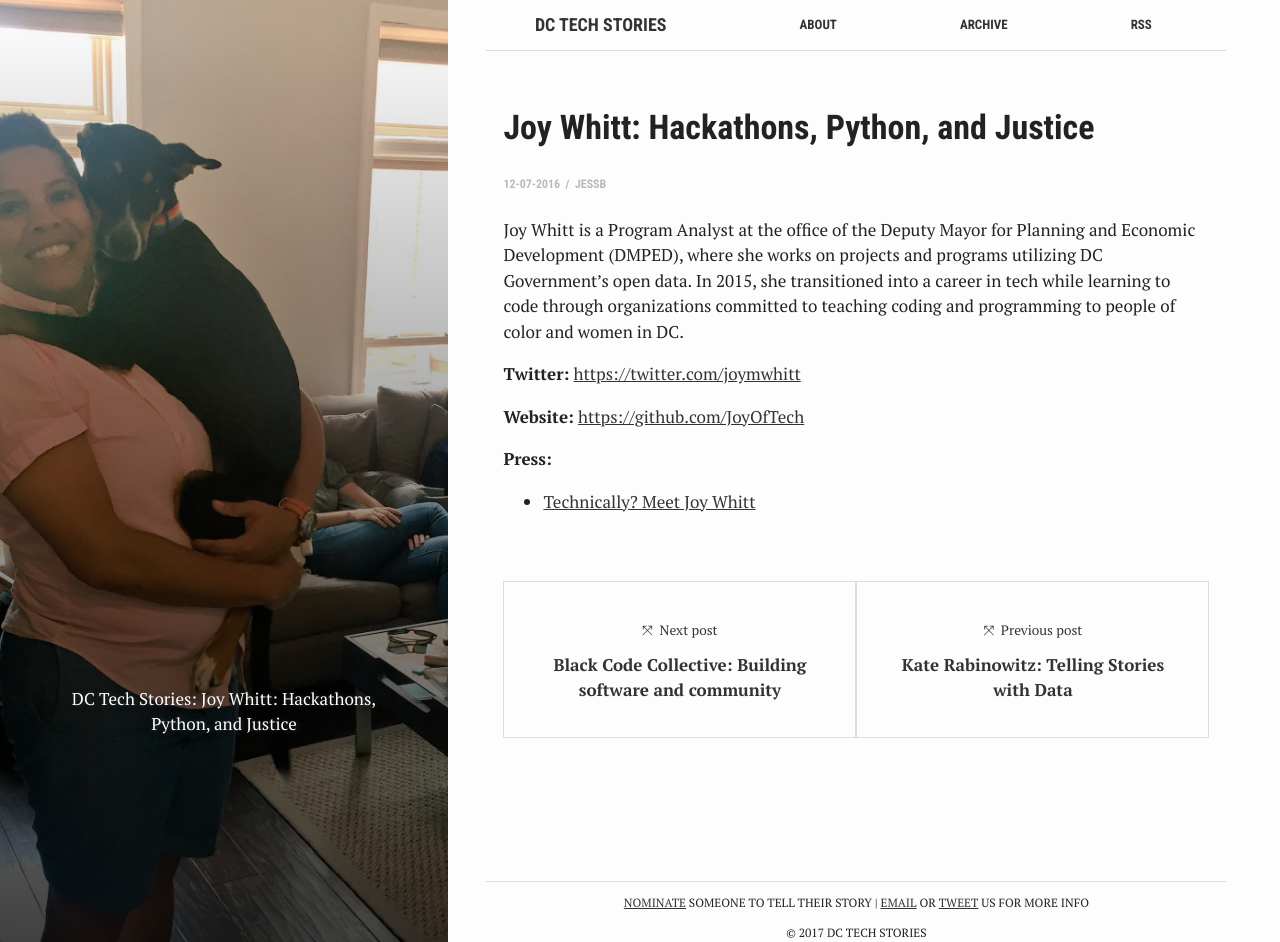
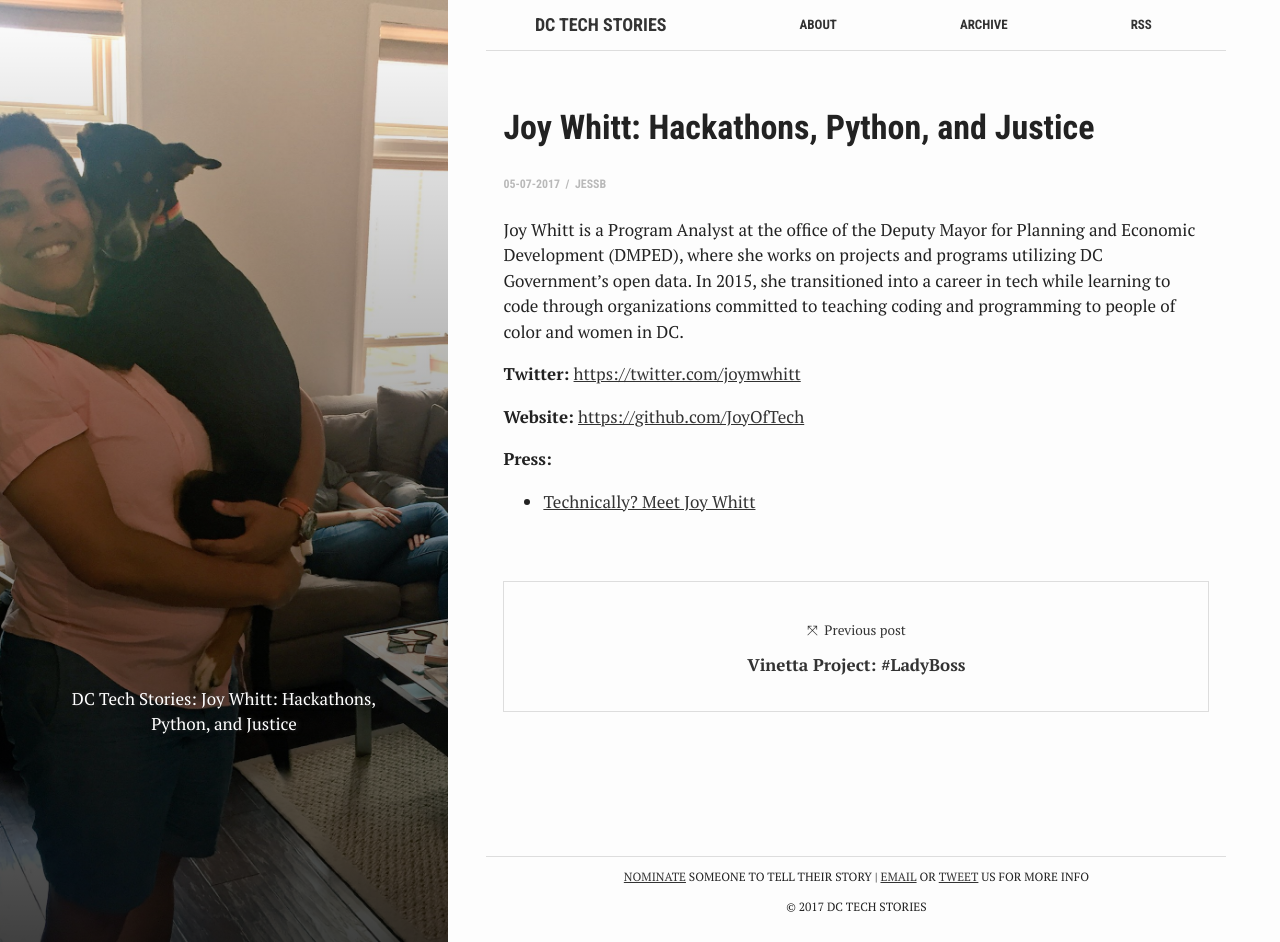
Before and after one commit to sirjessthebrave/dctechstories, a Jekyll site: the page built from _posts/2017-07-05-joyW.md, in a window 1280 px wide and 942 px high. Built offline with Jekyll 4.4.1, drawn with Linux system fonts in a browser that asks for light colours.

```diff
--- a/_posts/2016-07-12-joyW.md
+++ b/_posts/2017-07-05-joyW.md
@@ -4,7 +4,7 @@ layout: post
 title:  "Joy Whitt: Hackathons, Python, and Justice"
 crawlertitle: "DC Tech Stories: Joy Whitt"
 summary: "DC Tech Stories: Joy Whitt: Hackathons, Python, and Justice"
-date:   2016-07-12 20:09:47 +0700
+date:   2017-07-05 20:09:47 +0700
 categories: posts
 tags: ['']
 author: jessb
--- a/index.html
+++ b/index.html
@@ -5,7 +5,11 @@ crawlertitle: "DC Tech Stories"
 title: "DC Tech Stories"
 summary: ""
 ---
-<h1>Episodes Coming in July!!</h1>
+<h1>Listen on the following platforms:
+	<a href="">Google Play</a>
+	<a href="">iTunes</a>
+	<a href="">RSS</a>
+</h1>
 {% for post in site.posts %}
   {% capture year %}{{post.date | date: "%Y"}}{% endcapture %}
   {% if year == "2017" %}
```
Also changed, not shown: _posts/2016-07-05-kateR.md (+1 -1 lines), 7 other files.
